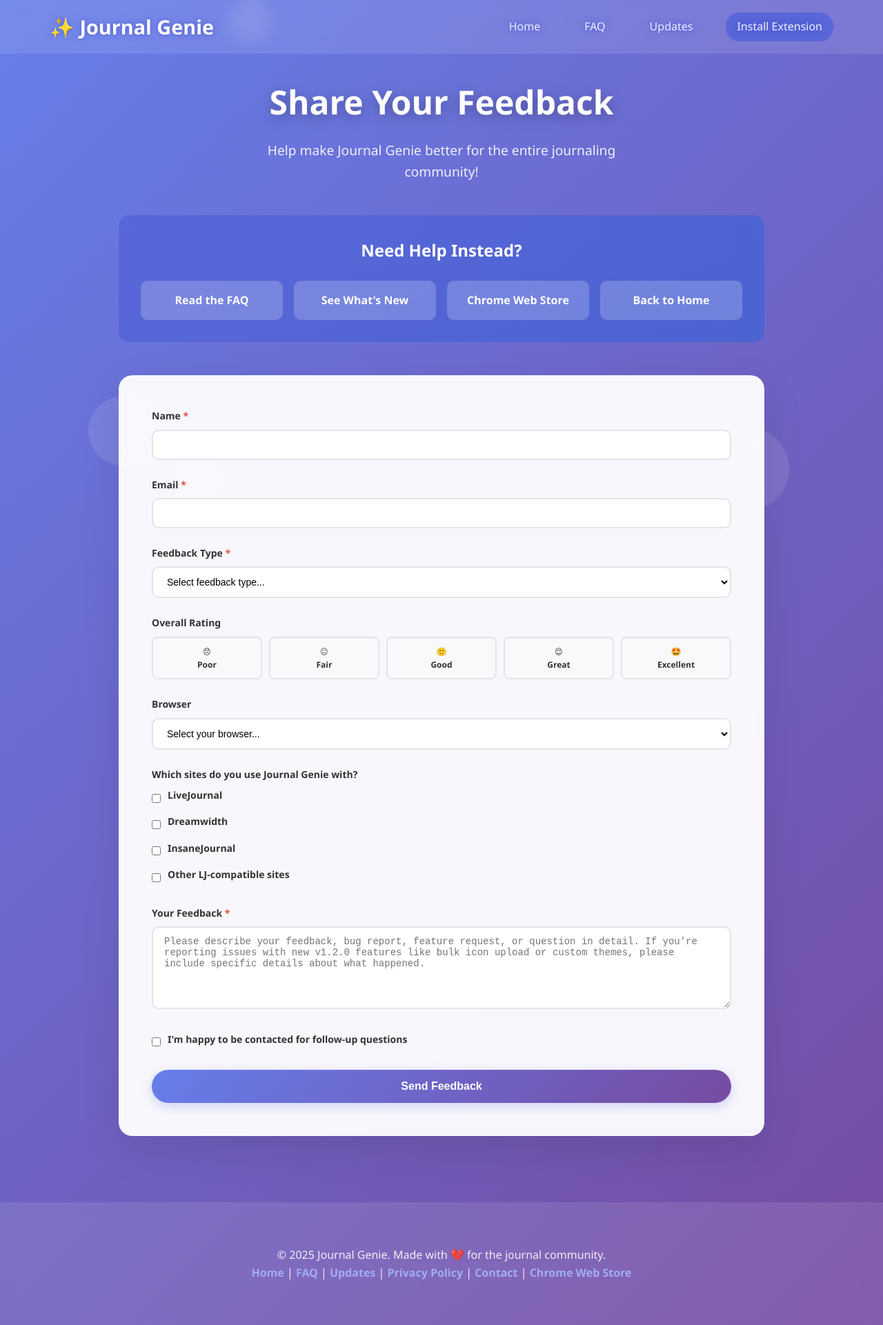
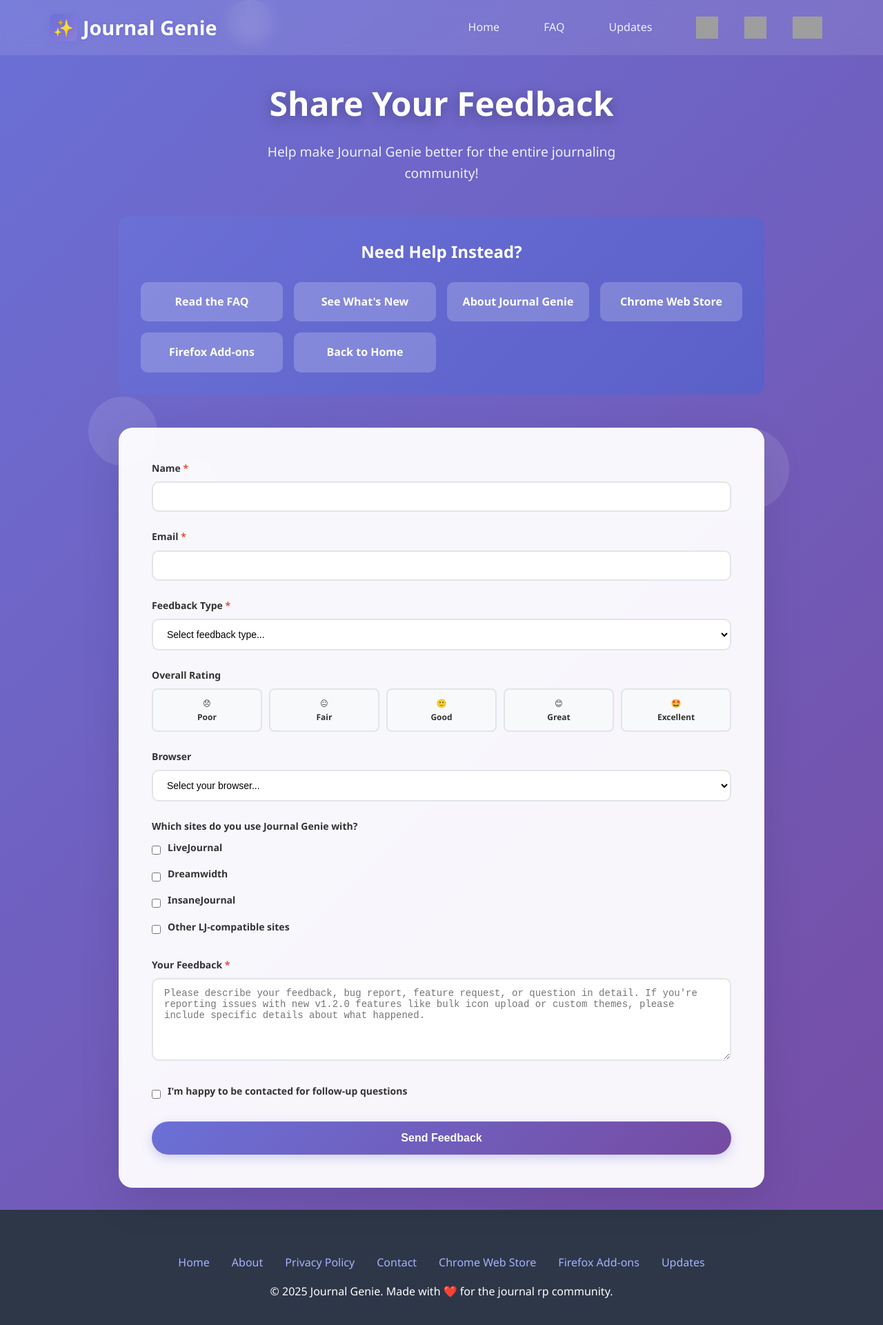
Before and after one commit to journalgenieapp-rgb/journal-genie-feedback, a plain HTML site: page index.html in a window 1280 px wide. Shown: the top 1921 px of the page at 69% size. Drawn offline with Linux system fonts and the light colour scheme; grey boxes are pictures that could not be loaded.

Commit message:
Update index.html

```diff
--- a/index.html
+++ b/index.html
@@ -13,7 +13,7 @@
 
         body {
             font-family: 'Segoe UI', Tahoma, Geneva, Verdana, sans-serif;
-            background: linear-gradient(135deg, #667eea 0%, #764ba2 100%);
+            background: linear-gradient(135deg, #6b70d6 0%, #764ba2 100%);
             color: #2d3748;
             min-height: 100vh;
             line-height: 1.6;
@@ -49,6 +49,20 @@
             100% { transform: translateY(-100px) rotate(360deg); opacity: 0; }
         }
 
+        /* Icon styles with correct purple */
+        .icon-sparkle {
+            display: inline-flex;
+            align-items: center;
+            justify-content: center;
+            width: 40px;
+            height: 40px;
+            background: linear-gradient(135deg, #6b70d6 0%, #8e7fda 100%);
+            border-radius: 8px;
+            font-size: 24px;
+            box-shadow: 0 2px 8px rgba(107, 112, 214, 0.3);
+            margin-right: 8px;
+        }
+
         /* Header */
         .header {
             padding: 1rem 0;
@@ -73,7 +87,9 @@
             font-weight: bold;
             color: white;
             text-decoration: none;
-            text-shadow: 0 0 3px rgba(90, 103, 216, 0.8), 0 0 6px rgba(90, 103, 216, 0.6), 0 0 12px rgba(90, 103, 216, 0.4);
+            display: flex;
+            align-items: center;
+            text-shadow: 0 0 3px rgba(107, 112, 214, 0.8), 0 0 6px rgba(107, 112, 214, 0.6);
         }
 
         .nav-links {
@@ -89,31 +105,34 @@
             transition: all 0.3s ease;
             padding: 0.5rem 1rem;
             border-radius: 20px;
-            text-shadow: 0 0 3px rgba(90, 103, 216, 0.8), 0 0 6px rgba(90, 103, 216, 0.6), 0 0 12px rgba(90, 103, 216, 0.4);
+            text-shadow: 0 0 3px rgba(107, 112, 214, 0.8);
         }
 
         .nav-links a:hover {
             color: white;
-            background: rgba(90, 103, 216, 0.2);
+            background: rgba(107, 112, 214, 0.2);
             transform: translateY(-2px);
         }
 
-        .install-btn {
-            background: #5a67d8;
-            color: white;
-            padding: 0.8rem 2rem;
-            border: none;
-            border-radius: 50px;
-            font-weight: 600;
-            cursor: pointer;
-            transition: all 0.3s ease;
-            text-decoration: none;
-            display: inline-block;
+        .browser-install-icons {
+            display: flex;
+            gap: 6px;
+            align-items: center;
         }
 
-        .install-btn:hover {
-            transform: translateY(-2px);
-            box-shadow: 0 10px 25px rgba(90, 103, 216, 0.4);
+        .browser-install-icons img {
+            display: block;
+            transition: transform 0.3s ease;
+            cursor: pointer;
+        }
+
+        .browser-install-icons img:hover {
+            transform: scale(1.1);
+        }
+
+        /* Special hover effect for Buy Me a Coffee */
+        .browser-install-icons a[title="Support Journal Genie"] img:hover {
+            transform: scale(1.1) rotate(15deg);
         }
 
         /* Main Content */
@@ -181,8 +200,8 @@
         .form-group select:focus,
         .form-group textarea:focus {
             outline: none;
-            border-color: #667eea;
-            box-shadow: 0 0 0 3px rgba(102, 126, 234, 0.1);
+            border-color: #6b70d6;
+            box-shadow: 0 0 0 3px rgba(107, 112, 214, 0.1);
         }
 
         .form-group textarea {
@@ -219,9 +238,9 @@
         }
 
         .rating-option input[type="radio"]:checked + label {
-            background: #667eea;
+            background: #6b70d6;
             color: white;
-            border-color: #667eea;
+            border-color: #6b70d6;
         }
 
         .checkbox-group {
@@ -237,7 +256,7 @@
         }
 
         .submit-btn {
-            background: linear-gradient(135deg, #667eea 0%, #764ba2 100%);
+            background: linear-gradient(135deg, #6b70d6 0%, #764ba2 100%);
             color: white;
             border: none;
             padding: 15px 40px;
@@ -246,13 +265,13 @@
             font-weight: 600;
             cursor: pointer;
             transition: all 0.3s ease;
-            box-shadow: 0 5px 15px rgba(102, 126, 234, 0.3);
+            box-shadow: 0 5px 15px rgba(107, 112, 214, 0.3);
             width: 100%;
         }
 
         .submit-btn:hover {
             transform: translateY(-2px);
-            box-shadow: 0 8px 25px rgba(102, 126, 234, 0.4);
+            box-shadow: 0 8px 25px rgba(107, 112, 214, 0.4);
         }
 
         .submit-btn:disabled {
@@ -285,7 +304,7 @@
 
         /* Quick Links */
         .quick-links {
-            background: linear-gradient(135deg, #5a67d8 0%, #4c63d2 100%);
+            background: linear-gradient(135deg, #6b70d6 0%, #5a60c8 100%);
             border-radius: 15px;
             padding: 2rem;
             margin-bottom: 3rem;
@@ -325,27 +344,28 @@
 
         /* Footer */
         .footer {
-            background: rgba(255, 255, 255, 0.1);
-            backdrop-filter: blur(10px);
+            background: #2d3748;
+            color: white;
             padding: 2rem;
             text-align: center;
-            color: white;
-            margin-top: 4rem;
         }
 
-        .footer p {
-            opacity: 0.9;
+        .footer-links {
+            display: flex;
+            justify-content: center;
+            gap: 2rem;
+            margin-bottom: 1rem;
+            flex-wrap: wrap;
         }
 
-        .footer a {
+        .footer-links a {
             color: #a5b4fc;
             text-decoration: none;
-            font-weight: 600;
+            transition: color 0.3s ease;
         }
 
-        .footer a:hover {
+        .footer-links a:hover {
             color: white;
-            text-decoration: underline;
         }
 
         /* Mobile Responsive */
@@ -357,6 +377,8 @@
 
             .nav-links {
                 gap: 1rem;
+                flex-wrap: wrap;
+                justify-content: center;
             }
 
             .page-header h1 {
@@ -392,12 +414,31 @@
     <!-- Header -->
     <header class="header">
         <nav class="nav">
-            <a href="https://journalgenie.neocities.org/index.html" class="logo">✨ Journal Genie</a>
+            <a href="https://journalgenie.neocities.org/index.html" class="logo">
+                <span class="icon-sparkle">✨</span>
+                Journal Genie
+            </a>
             <div class="nav-links">
                 <a href="https://journalgenie.neocities.org/index.html">Home</a>
                 <a href="https://journalgenie.neocities.org/journal_genie_faq.html">FAQ</a>
                 <a href="https://journalgenie.neocities.org/updates.html">Updates</a>
-                <a href="https://chromewebstore.google.com/detail/mbcjaikkenhbhbkohibhhkolhalkdken" class="install-btn" target="_blank">Install Extension</a>
+                <div class="browser-install-icons">
+                    <a href="https://chromewebstore.google.com/detail/mbcjaikkenhbhbkohibhhkolhalkdken"
+                       target="_blank"
+                       title="Install for Chrome">
+                        <img src="https://journalgenie.neocities.org/chrome.png" alt="Chrome" width="32" height="32">
+                    </a>
+                    <a href="https://addons.mozilla.org/en-US/addon/journal-genie/"
+                       target="_blank"
+                       title="Install for Firefox">
+                        <img src="https://journalgenie.neocities.org/firefox.png" alt="Firefox" width="32" height="32">
+                    </a>
+                    <a href="https://buymeacoffee.com/brooklyn2181"
+                       target="_blank"
+                       title="Support Journal Genie">
+                        <img src="https://journalgenie.neocities.org/bmac-32.png" alt="Buy Me a Coffee" height="32">
+                    </a>
+                </div>
             </div>
         </nav>
     </header>
@@ -417,8 +458,14 @@
                 <a href="https://journalgenie.neocities.org/updates.html" class="quick-link">
                     See What's New
                 </a>
+                <a href="https://journalgenie.neocities.org/about.html" class="quick-link">
+                    About Journal Genie
+                </a>
                 <a href="https://chromewebstore.google.com/detail/mbcjaikkenhbhbkohibhhkolhalkdken" class="quick-link" target="_blank">
                     Chrome Web Store
+                </a>
+                <a href="https://addons.mozilla.org/en-US/firefox/addon/journal-genie/" class="quick-link" target="_blank">
+                    Firefox Add-ons
                 </a>
                 <a href="https://journalgenie.neocities.org/index.html" class="quick-link">
                     Back to Home
@@ -438,7 +485,7 @@
             <form id="feedbackForm" action="https://api.web3forms.com/submit" method="POST">
                 <!-- Web3Forms Access Key -->
                 <input type="hidden" name="access_key" value="b73d9f0c-e12b-4556-8cc3-579f5de1baf2">
-                <input type="hidden" name="subject" value="Journal Genie Feedback - v1.2.0">
+                <input type="hidden" name="subject" value="Journal Genie Feedback - v1.3.0">
                 <input type="hidden" name="redirect" value="https://journalgenieapp-rgb.github.io/journal-genie-feedback/?success=true">
 
 
@@ -550,15 +597,16 @@
     <!-- Footer -->
     <footer class="footer">
         <div class="container">
-            <p>&copy; 2025 Journal Genie. Made with ❤️ for the journal community.</p>
-            <p>
-                <a href="https://journalgenie.neocities.org/index.html">Home</a> |
-                <a href="https://journalgenie.neocities.org/journal_genie_faq.html">FAQ</a> |
-                <a href="https://journalgenie.neocities.org/updates.html">Updates</a> |
-                <a href="https://journalgenie.neocities.org/journal_genie_privacy_webpage" target="_blank">Privacy Policy</a> |
-                <a href="mailto:journalgenieapp@gmail.com">Contact</a> |
+            <div class="footer-links">
+                <a href="https://journalgenie.neocities.org/index.html">Home</a>
+                <a href="https://journalgenie.neocities.org/about.html">About</a>
+                <a href="https://journalgenie.neocities.org/journal_genie_privacy_webpage" target="_blank">Privacy Policy</a>
+                <a href="https://journalgenieapp-rgb.github.io/journal-genie-feedback/">Contact</a>
                 <a href="https://chromewebstore.google.com/detail/mbcjaikkenhbhbkohibhhkolhalkdken" target="_blank">Chrome Web Store</a>
-            </p>
+                <a href="https://addons.mozilla.org/en-US/firefox/addon/journal-genie/" target="_blank">Firefox Add-ons</a>
+                <a href="https://journalgenie.neocities.org/updates.html">Updates</a>
+            </div>
+            <p>&copy; 2025 Journal Genie. Made with ❤️ for the journal rp community.</p>
         </div>
     </footer>
 
```
